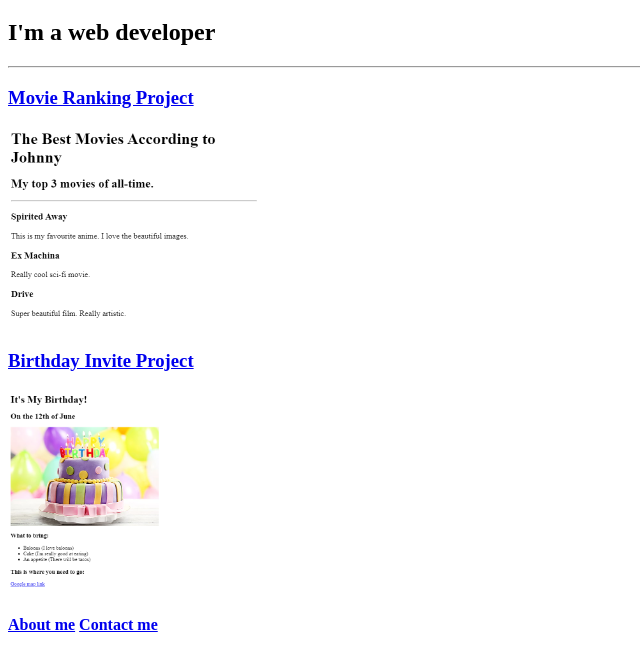
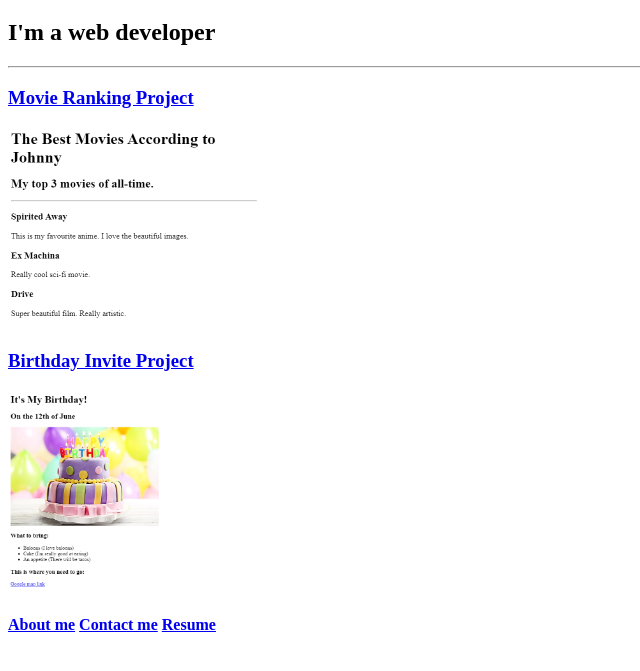
Before and after one commit to Shinybirds/html-portfolio, a plain HTML site: page index.html in a window 1280 px wide. Shown: the part 61-732 px from the top of the page, without its empty margins (0-640 px from the left). Drawn offline with Linux system fonts and the light colour scheme.

Commit message:
Update index.html

```diff
--- a/index.html
+++ b/index.html
@@ -37,6 +37,7 @@ https://developer.mozilla.org/en-US/docs/Web/HTML/Element/img#attr-height -->
         <h4>
             <a href="./public/about.html"> About me</a>
             <a href="./public/contact.html"> Contact me</a>
+            <a href="./public/resume.html"> Resume</a>
         </h4>
 
 </body>
```
